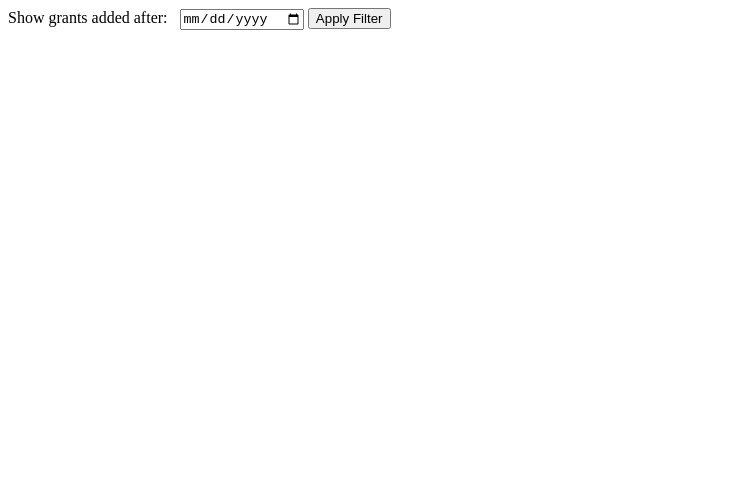
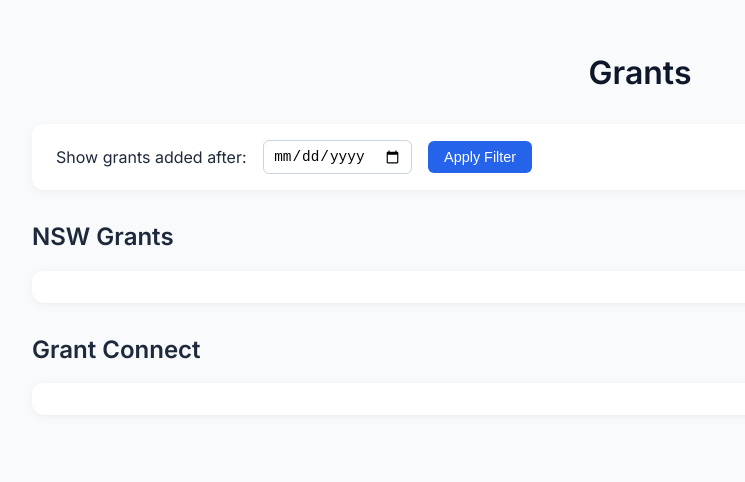
Before and after one commit to ngiannisj/web-scrape, a website: page public/index.html in a window 1280 px wide. Shown: the whole page, without its empty margins (0-745 px from the left). Drawn offline with nearby package versions, Linux system fonts and the light colour scheme; no server answers.

Commit message:
style updates

```diff
--- a/public/index.html
+++ b/public/index.html
@@ -1,31 +1,49 @@
 <!DOCTYPE html>
 <html lang="en">
   <head>
-    <meta charset="UTF-8">
-    <meta name="viewport" content="width=device-width, initial-scale=1.0">
-    <meta http-equiv="X-UA-Compatible" content="ie=edge">
+    <meta charset="UTF-8" />
+    <meta name="viewport" content="width=device-width, initial-scale=1.0" />
     <title>Grants Table with Date Filter</title>
-    <link href="https://unpkg.com/gridjs/dist/theme/mermaid.min.css" rel="stylesheet" />
-    <style>
-      #filter-bar {
-        margin-bottom: 1em;
-      }
-      label {
-        margin-right: 0.5em;
-      }
-    </style>
+    <link rel="stylesheet" href="styles.css" />
+    <link
+      href="https://fonts.googleapis.com/css2?family=Inter:wght@400;600&display=swap"
+      rel="stylesheet"
+    />
+    <!-- Grid.js Theme -->
+    <link
+      rel="stylesheet"
+      href="https://unpkg.com/gridjs/dist/theme/mermaid.min.css"
+    />
   </head>
   <body>
+    <main>
+      <header>
+        <h1>Grants</h1>
+      </header>
+
+      <section id="filter-section">
         <div id="filter-bar">
           <label for="date-filter">Show grants added after:</label>
           <input type="date" id="date-filter" />
           <button id="apply-filter">Apply Filter</button>
         </div>
+      </section>
+
+      <section>
+        <h2>NSW Grants</h2>
         <div id="nsw-grants-table-container"></div>
-    <br />
-    <br />
+      </section>
+
+      <section>
+        <h2>Grant Connect</h2>
         <div id="grant-connect-table-container"></div>
+      </section>
+    </main>
+
+    <!-- Grid.js -->
     <script src="https://unpkg.com/gridjs/dist/gridjs.umd.js"></script>
+
+    <!-- Scripts -->
     <script src="scripts-nsw.js"></script>
     <script src="scripts-grant-connect.js"></script>
   </body>
--- /dev/null
+++ b/public/styles.css
@@ -0,0 +1,75 @@
+body {
+	font-family: "Inter", sans-serif;
+	margin: 0;
+	background: #f8fafc;
+	color: #1e293b;
+}
+
+main {
+	max-width: 1400px;
+	margin: 0 auto;
+	padding: 2rem;
+}
+
+header {
+	text-align: center;
+	margin-bottom: 2rem;
+}
+
+h1 {
+	font-size: 2rem;
+	font-weight: 600;
+	color: #0f172a;
+}
+
+#filter-section {
+	margin-bottom: 2rem;
+}
+
+#filter-bar {
+	background: white;
+	padding: 1rem 1.5rem;
+	border-radius: 12px;
+	box-shadow: 0 2px 8px rgba(0, 0, 0, 0.05);
+	display: flex;
+	flex-wrap: wrap;
+	align-items: center;
+	gap: 1rem;
+}
+
+label {
+	font-weight: 500;
+}
+
+input[type="date"] {
+	padding: 0.4rem 0.6rem;
+	border: 1px solid #cbd5e1;
+	border-radius: 6px;
+	font-size: 0.9rem;
+}
+
+button {
+	background: #2563eb;
+	border: none;
+	padding: 0.5rem 1rem;
+	border-radius: 6px;
+	font-size: 0.9rem;
+	cursor: pointer;
+	transition: background 0.2s ease-in-out;
+}
+
+#apply-filter {
+	color: white;
+}
+
+button:hover {
+	background: #1d4ed8;
+}
+
+section > div {
+	background: white;
+	border-radius: 12px;
+	padding: 1rem;
+	margin-bottom: 2rem;
+	box-shadow: 0 2px 8px rgba(0, 0, 0, 0.05);
+}
```
Lines whose indentation alone changed are shown as unchanged.
